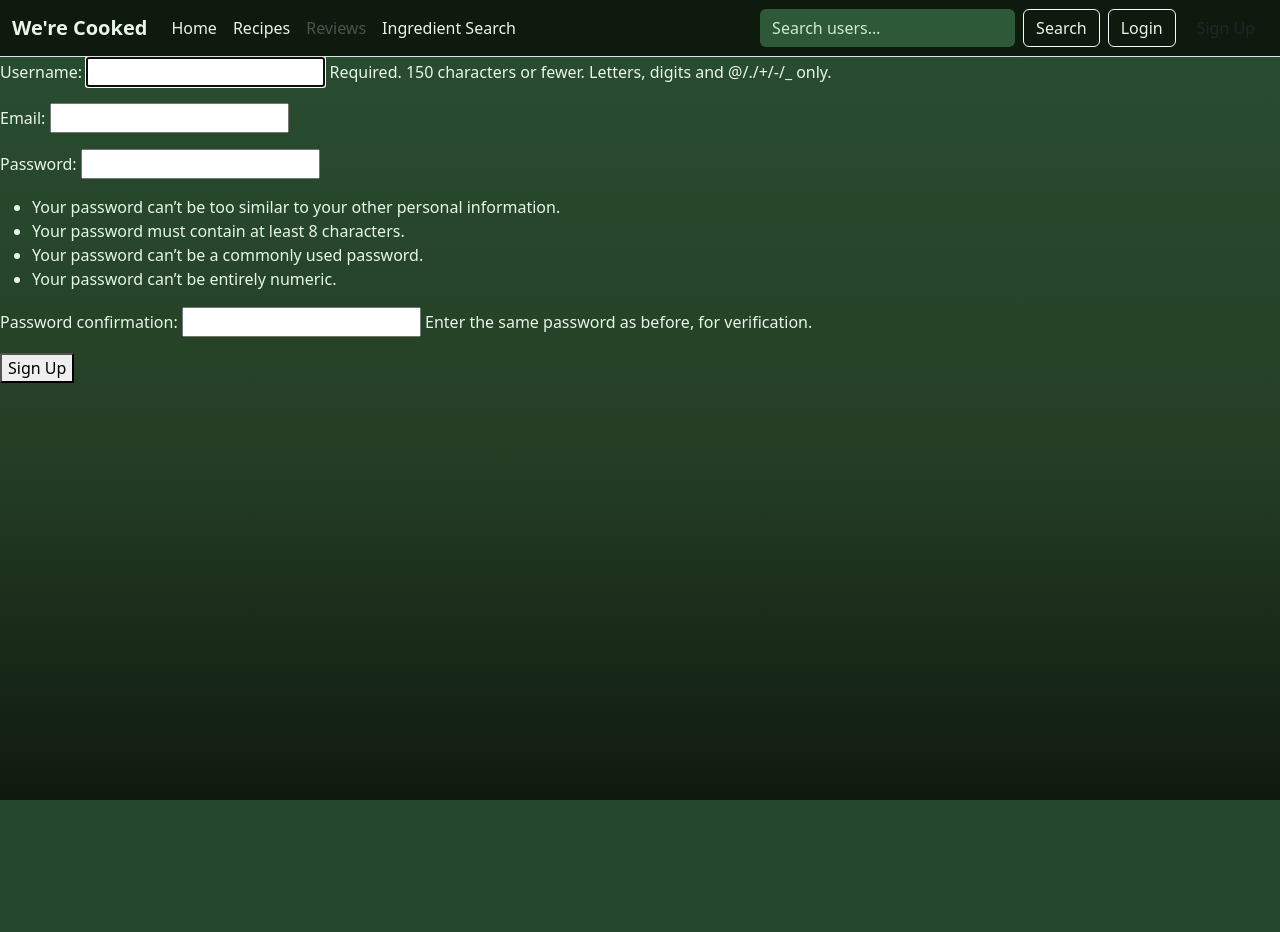
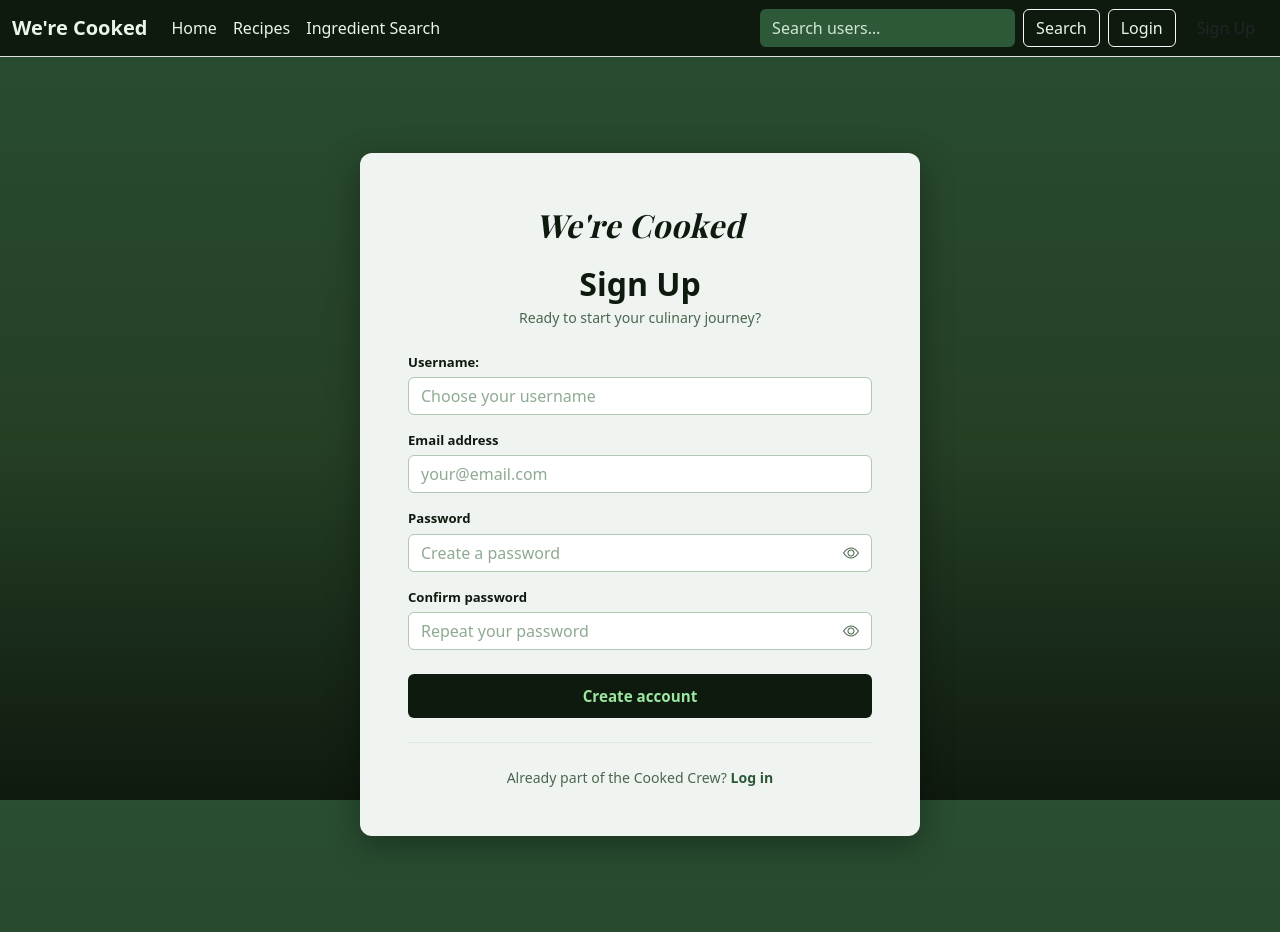
Before and after one commit to becca-mcd-95/cooked_project, a Django app: page /cooked/signup/ in a window 1280 px wide. Before the commit the page ends 800 px from the top, so only its background shows below. Run offline with Django 3.2, Linux system fonts and the light colour scheme; parts of the project's set-up code (start-up, migrations or seed data) failed here and were passed over; some web fonts are replaced.

Commit message:
Sign up also complete - basically a copy/paste of login page with slightly different form

```diff
--- a/templates/cooked/base.html
+++ b/templates/cooked/base.html
@@ -38,9 +38,9 @@
                         <li class="nav-item">
                             <a class="nav-link" href="{% url 'cooked:recipe_list' %}">Recipes</a>
                         </li>
-                        <li class="nav-item">
-                            <a class="nav-link disabled" href="#">Reviews</a>
-                        </li>
+                        <!-- <li class="nav-item">
+                            <a class="nav-link disabled" href="#">Reviews</a> # had to commend out because no one built this page...
+                        </li> -->
                         <li class="nav-item">
                             <a class="nav-link" href="{% url 'cooked:ingredient_search' %}">Ingredient Search</a>
                         </li>
--- a/templates/cooked/login.html
+++ b/templates/cooked/login.html
@@ -6,7 +6,6 @@
 <div class="auth-page">
     <div class="auth-card">
         <div class="auth-logo">
-            <!-- this is going to need edited -->
             <a href="{% url 'cooked:home' %}" class="auth-logo-link">We're Cooked</a>
         </div>
         <h1 class="auth-title">Log in</h1>
@@ -26,7 +25,7 @@
             </div>
             <div class="mb-3 position-relative">
                 <label for="{{ form.password.id_for_label }}" class="auth-label">
-                    Password
+                    Password:
                 </label>
                 <div class="input-group">
                     <input type="password" name="{{ form.password.html_name }}" id="{{ form.password.id_for_label }}"
@@ -75,8 +74,6 @@
         }
     }
 </script>
-
-</div>
 <!-- form end -->
 {% endblock%}
 <!-- in this page we will have navbar, and simple page aligning with wireframe, box in middle of page with login form -->
--- a/templates/cooked/signup.html
+++ b/templates/cooked/signup.html
@@ -3,10 +3,93 @@
 {% load staticfiles %}
 
 {% block content %}
-<form method='post'>
-    {% csrf_token %}
-    {{ form.as_p }}
-    <button type="submit">Sign Up</button>
-</form>
+<div class="auth-page">
+    <div class="auth-card">
+        <div class="auth-logo">
+            <a href="{% url 'cooked:home' %}" class="auth-logo-link">We're Cooked</a>
+        </div>
+        <h1 class="auth-title">Sign Up</h1>
+        <p class="auth-subtitle">Ready to start your culinary journey?</p>
+        <form method="post" novalidate>
+            {% csrf_token %}
+            <!-- username and password input (similar to login) -->
+            <div class="mb-3">
+                <label for=" {{form.username.id_for_label }}" class="auth-label">
+                    Username:
+                </label>
+                <input type="text" name="{{ form.username.html_name }}" id=" {{form.username.id_for_label }}"
+                    class="form-control auth-input {% if form.username.errors %} is-invalid{% endif %}"
+                    placeholder="Choose your username" value="{{ form.username.value|default:'' }}">
+                {% if form.username.errors %}
+                <div class="invalid-feedback">{{ form.username.errors|join:", "}}</div>
+                {% endif %}
+            </div>
+            <!-- email input -->
+            <div class="mb-3">
+                <label for="{{ form.email.id_for_label }}" class="auth-label">Email address</label>
+                <input type="email" name="{{ form.email.html_name }}" id="{{ form.email.id_for_label }}" class="form-control auth-input {% if form.email.errors %}is-invalid{% endif %}"
+                placeholder="your@email.com"value="{{ form.email.value|default:'' }}">
+                {% if form.email.errors %}
+                <div class="invalid-feedback">{{ form.email.errors|join:", " }}</div>
+                {% endif %}
+            </div>
+            <!-- password -->
+            <div class="mb-3">
+                <label for="{{ form.password1.id_for_label }}" class="auth-label">Password</label>
+                <div class="input-group">
+                    <input type="password" name="{{ form.password1.html_name }}" id="{{ form.password1.id_for_label }}"
+                        class="form-control auth-input {% if form.password1.errors %}is-invalid{% endif %}"
+                        placeholder="Create a password">
+                    <button class="btn auth-input-btn" type="button" onclick="togglePassword(this)" tabindex="-1">
+                        <i class="bi bi-eye"></i>
+                    </button>
+                </div>
+                {% if form.password1.errors %}
+                <div class="text-danger small mt-1">{{ form.password1.errors|join:", " }}</div>
+                {% endif %}
+            </div>
+            <div class="mb-4">
+                <label for="{{ form.password2.id_for_label }}" class="auth-label">Confirm password</label>
+                <div class="input-group">
+                    <input type="password" name="{{ form.password2.html_name }}" id="{{ form.password2.id_for_label }}"
+                        class="form-control auth-input {% if form.password2.errors %}is-invalid{% endif %}"
+                        placeholder="Repeat your password">
+                    <button class="btn auth-input-btn" type="button" onclick="togglePassword(this)" tabindex="-1">
+                        <i class="bi bi-eye"></i>
+                    </button>
+                </div>
+                {% if form.password2.errors %}
+                <div class="text-danger small mt-1">{{ form.password2.errors|join:", " }}</div>
+                {% endif %}
+            </div>
+            {% if form.non_field_errors %}
+            <div class="alter auth-alert mb-3">
+                {{ form.non_field_errors|join:", " }}
+            </div>
+            {% endif %}
+            <button type="submit" class="btn auth-submit-btn w-100">Create account</button>
+        </form>
+        <hr class="auth-divider">
+        <!-- this line might be a bit corny but I thought Kitchen Team sounded funny too...  -->
+        <p class="auth-switch-text">
+            Already part of the Cooked Crew?
+            <a href="{% url 'cooked:login' %}" class="auth-link">Log in</a>
+        </p>
+    </div>
+</div>
+<script>
+    function togglePassword(btn) {
+        const input = btn.closest('.input-group').querySelector('input');
+        const icon = btn.querySelector('i');
+        if (input.type === 'password') {
+            input.type = 'text';
+            icon.classList.replace('bi-eye', 'bi-eye-slash');
+        }
+        else {
+            input.type = 'password';
+            icon.classList.replace('bi-eye-slash', 'bi-eye');
+        }
+    }
+</script>
 {% endblock%}
 <!-- in this page we will have navbar, and simple page aligning with wireframe, box in middle of page with signup form -->
```
